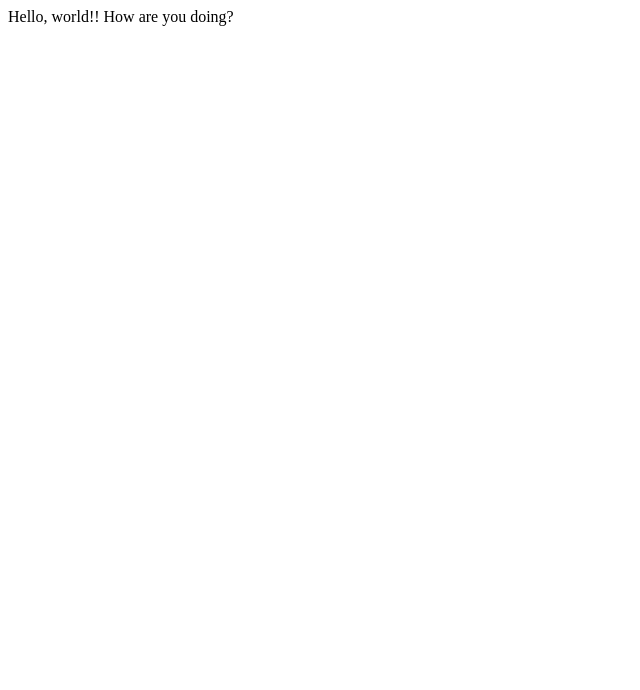
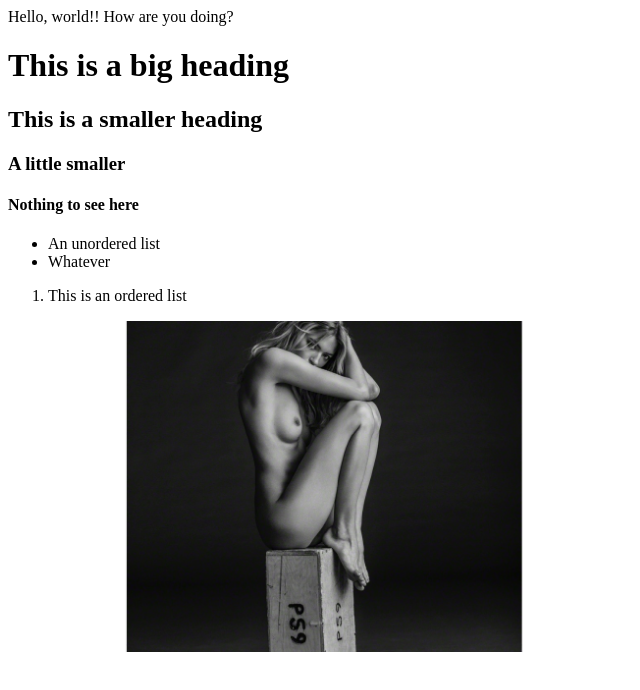
Before and after one commit to zabatistas/Lecture0, a plain HTML site: page hello.html in a window 1280 px wide. Shown: the whole page, without its empty margins (0-640 px from the left). Drawn offline with Linux system fonts and the light colour scheme.

Commit message:
Just testing conflicts

```diff
--- a/hello.html
+++ b/hello.html
@@ -1,11 +1,35 @@
 <!DOCTYPE html>
+<!-- This is a comment -->
+
+<!-- Starting html tag -->
 <html>
   <head>
     <meta charset="utf-8">
+    <link rel="stylesheet" href="ctyles.css">
+
     <title>My webpage!</title>
   </head>
   <body>
       Hello, world!! How are you doing?
+    <div>
+      <h1> This is a big heading </h1>
+      <h2>This is a smaller heading</h2>
+      <h3>A little smaller</h3>
+      <h4>Nothing to see here</h4>
+    </div>
+      <ul>
+
+        <li>An unordered list</li>
+        <li>Whatever</li>
+
+      </ul>
+
+      <ol>
+        <li>This is an ordered list</li>
+
+      </ol>
+
+      <img src="canvas.png" alt="This might be a cat" width="50%">
 
   </body>
 </html>
--- /dev/null
+++ b/styles.css
@@ -0,0 +1,8 @@
+p{
+  color: red;
+}
+
+h1{
+  text-align: center;
+  color: blue;
+}
```
Also changed, not shown: project0/index.html (added, +10 -0 lines), canvas.png (added), 1 other file.
